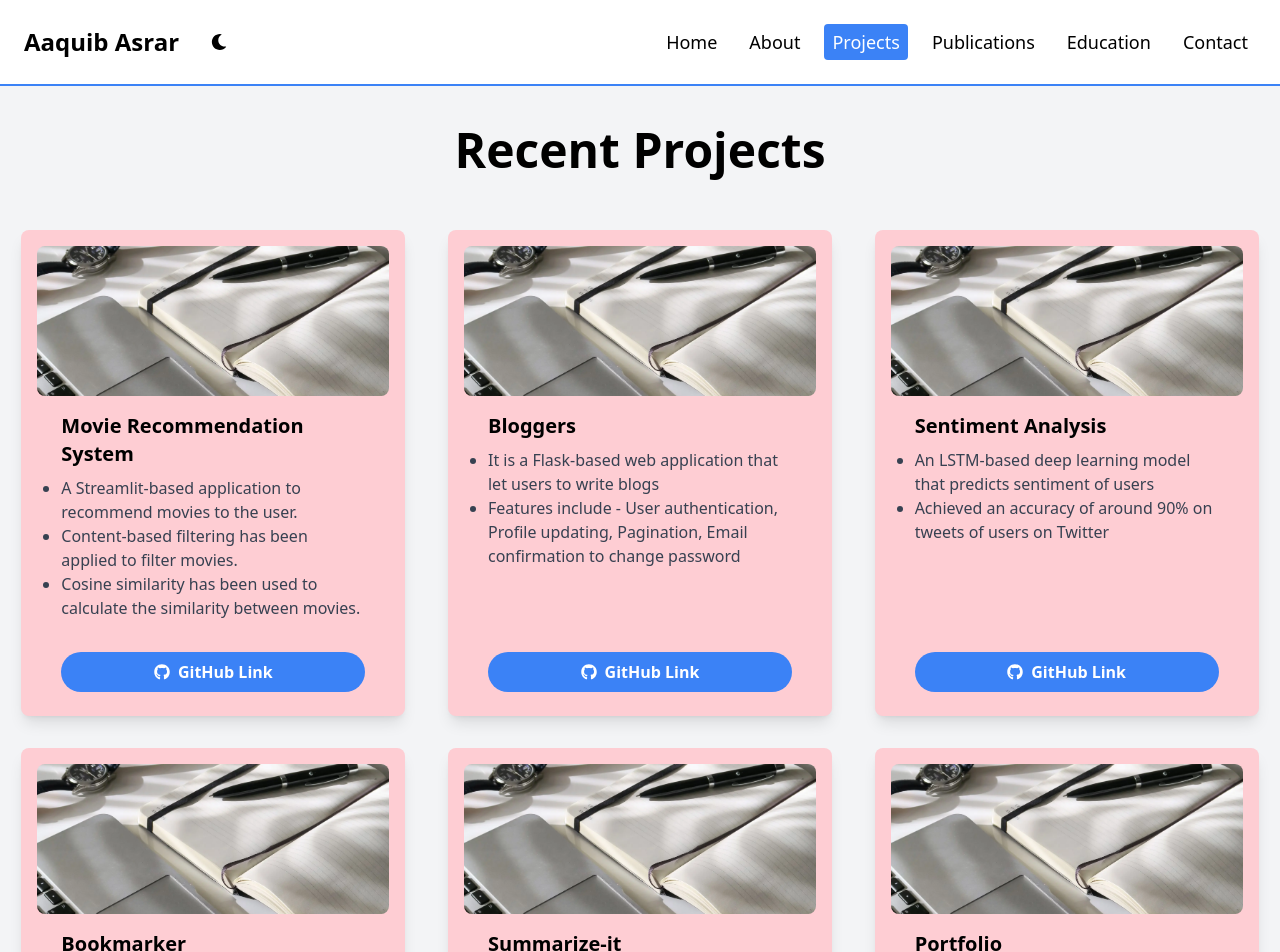
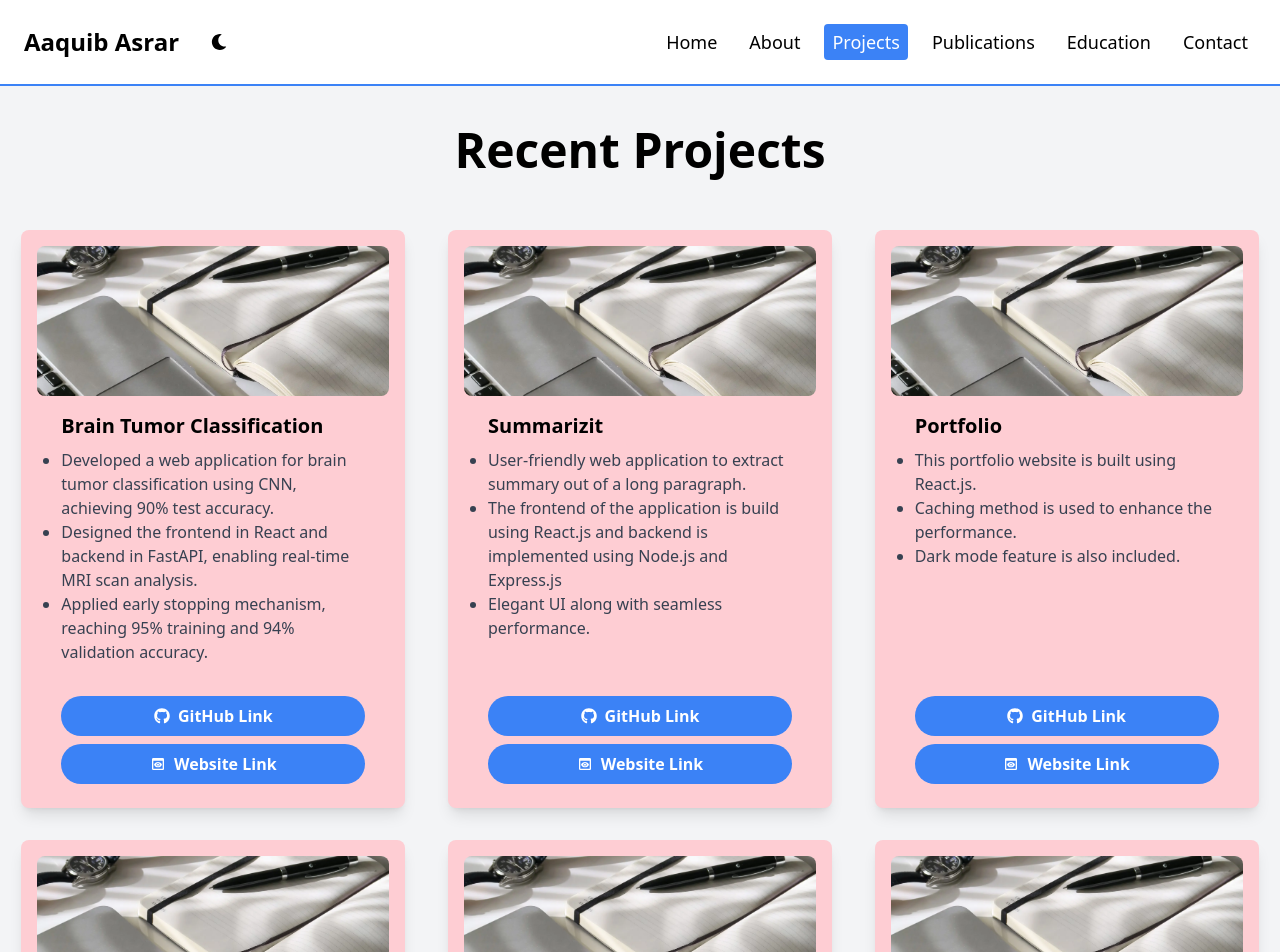
Before and after one commit to Aaquib07/portfolio, a React (Create React App) app: page /projects in a window 1280 px wide. Shown: the top 952 px of the page. Built offline with nearby package versions, Linux system fonts and the light colour scheme.

Commit message:
Added a project

```diff
--- a/src/components/Projects.jsx
+++ b/src/components/Projects.jsx
@@ -5,6 +5,27 @@ import Footer from './Footer'
 
 const Projects = () => {
   const projectsList = [
+    {
+      id: 7,
+      title: 'Brain Tumor Classification',
+      description: ['Developed a web application for brain tumor classification using CNN, achieving 90% test accuracy.', ' Designed the frontend in React and backend in FastAPI, enabling real-time MRI scan analysis.', 'Applied early stopping mechanism, reaching 95% training and 94% validation accuracy.'],
+      projectLink: 'https://brain-tumor-classifier.netlify.app/',
+      codeLink: 'https://github.com/Aaquib07/brain-tumor-classification'
+    },
+    {
+      id: 5,
+      title: 'Summarizit',
+      description: ['User-friendly web application to extract summary out of a long paragraph.', 'The frontend of the application is build using React.js and backend is implemented using Node.js and Express.js', 'Elegant UI along with seamless performance.'],
+      projectLink: 'https://summarizit.netlify.app/',
+      codeLink: 'https://github.com/Aaquib07/summarize-it'
+    },
+    {
+      id: 6,
+      title: 'Portfolio',
+      description: ['This portfolio website is built using React.js.', 'Caching method is used to enhance the performance.', 'Dark mode feature is also included.'],
+      projectLink: 'https://aaquib-asrar.netlify.app/',
+      codeLink: 'https://github.com/Aaquib07/portfolio'
+    },
     {
       id: 1,
       title: 'Movie Recommendation System',
@@ -33,20 +54,8 @@ const Projects = () => {
       projectLink: '',
       codeLink: 'https://github.com/Aaquib07/bookmarker'
     },
-    {
-      id: 5,
-      title: 'Summarize-it',
-      description: ['User-friendly web application to extract summary out of a long paragraph.', 'The frontend of the application is build using React.js and backend is implemented using Node.js and Express.js', 'Elegant UI along with seamless performance.'],
-      projectLink: 'https://summarizit.netlify.app/',
-      codeLink: 'https://github.com/Aaquib07/summarize-it'
-    },
-    {
-      id: 6,
-      title: 'Portfolio',
-      description: ['This portfolio website is built using React.js.', 'Caching method is used to enhance the performance.', 'Dark mode feature is also included.'],
-      projectLink: 'https://aaquib-asrar.netlify.app/',
-      codeLink: 'https://github.com/Aaquib07/portfolio'
-    }
+    ,
+
   ]
 
   return (
```
